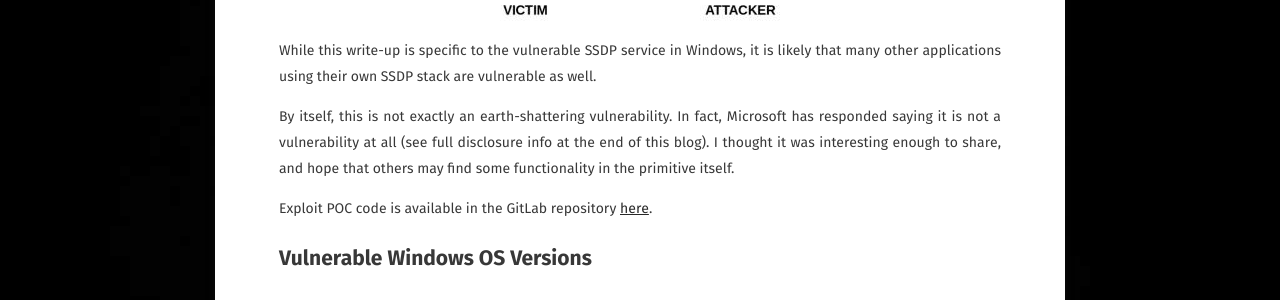
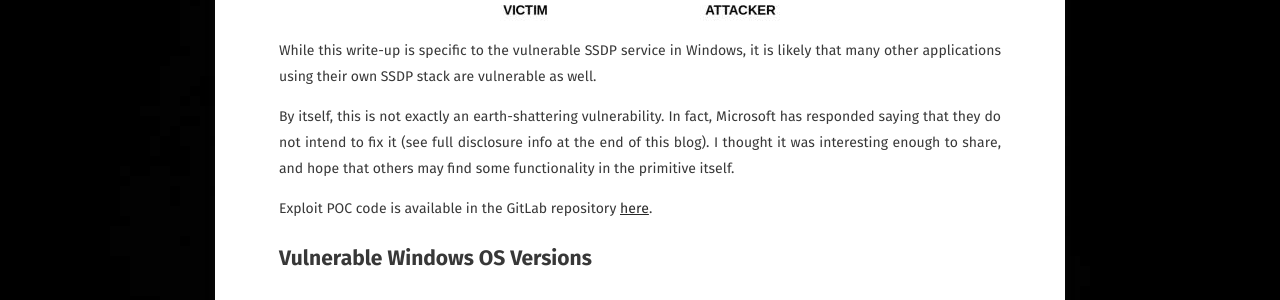
Before and after one commit to hackdou/initblog.com, a Jekyll site: the page built from _posts/2019-08-09-switcheroo.md, in a window 1280 px wide and 900 px high, scrolled down 1072 px. Shown: the part 152-452 px from the top of the window. Built offline with Jekyll 4.4.1, drawn with Linux system fonts in a browser that asks for light colours; some web fonts are replaced.

Commit message:
ssrf blog

```diff
--- a/_posts/2019-08-09-switcheroo.md
+++ b/_posts/2019-08-09-switcheroo.md
@@ -20,7 +20,7 @@ This is done by responding to SSDP multicast discovery requests, which Windows s
 
 While this write-up is specific to the vulnerable SSDP service in Windows, it is likely that many other applications using their own SSDP stack are vulnerable as well.
 
-By itself, this is not exactly an earth-shattering vulnerability. In fact, Microsoft has responded saying it is not a vulnerability at all (see full disclosure info at the end of this blog). I thought it was interesting enough to share, and hope that others may find some functionality in the primitive itself.
+By itself, this is not exactly an earth-shattering vulnerability. In fact, Microsoft has responded saying that they do not intend to fix it (see full disclosure info at the end of this blog). I thought it was interesting enough to share, and hope that others may find some functionality in the primitive itself.
 
 Exploit POC code is available in the GitLab repository [here](https://gitlab.com/initstring/switcheroo){:target="_blank"}.
 
```
